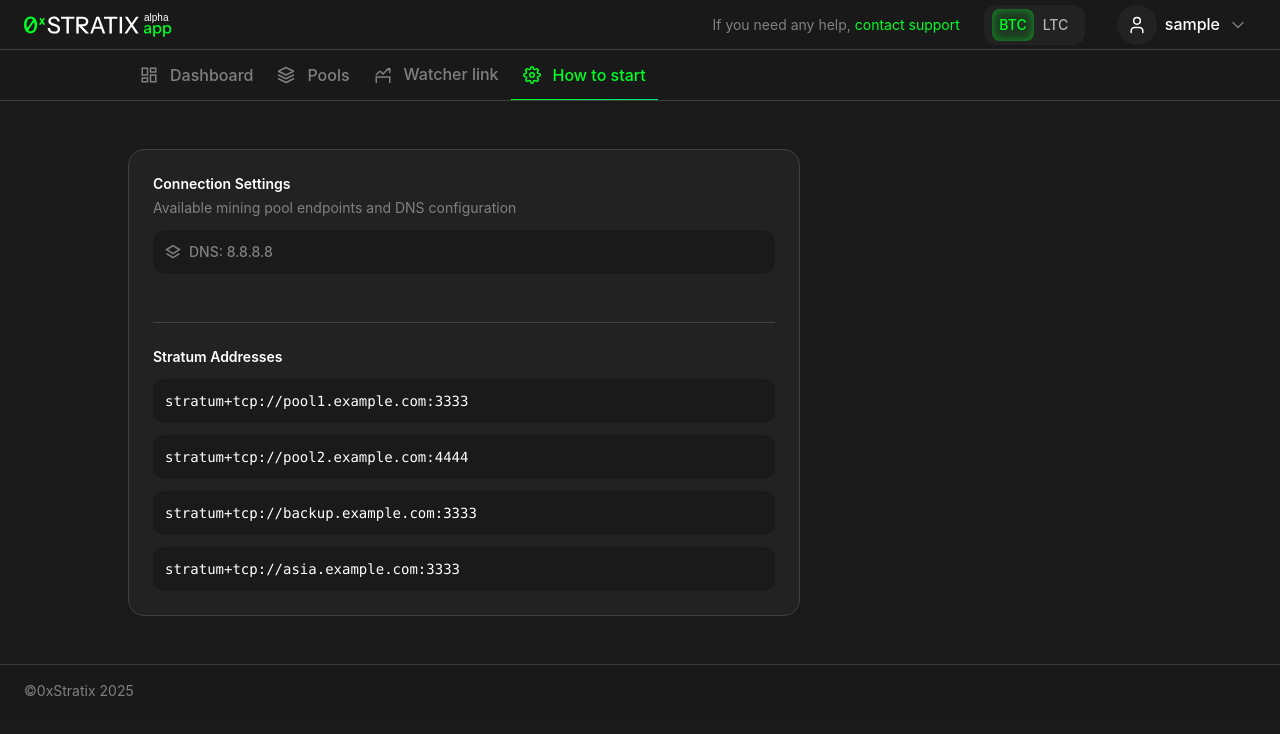
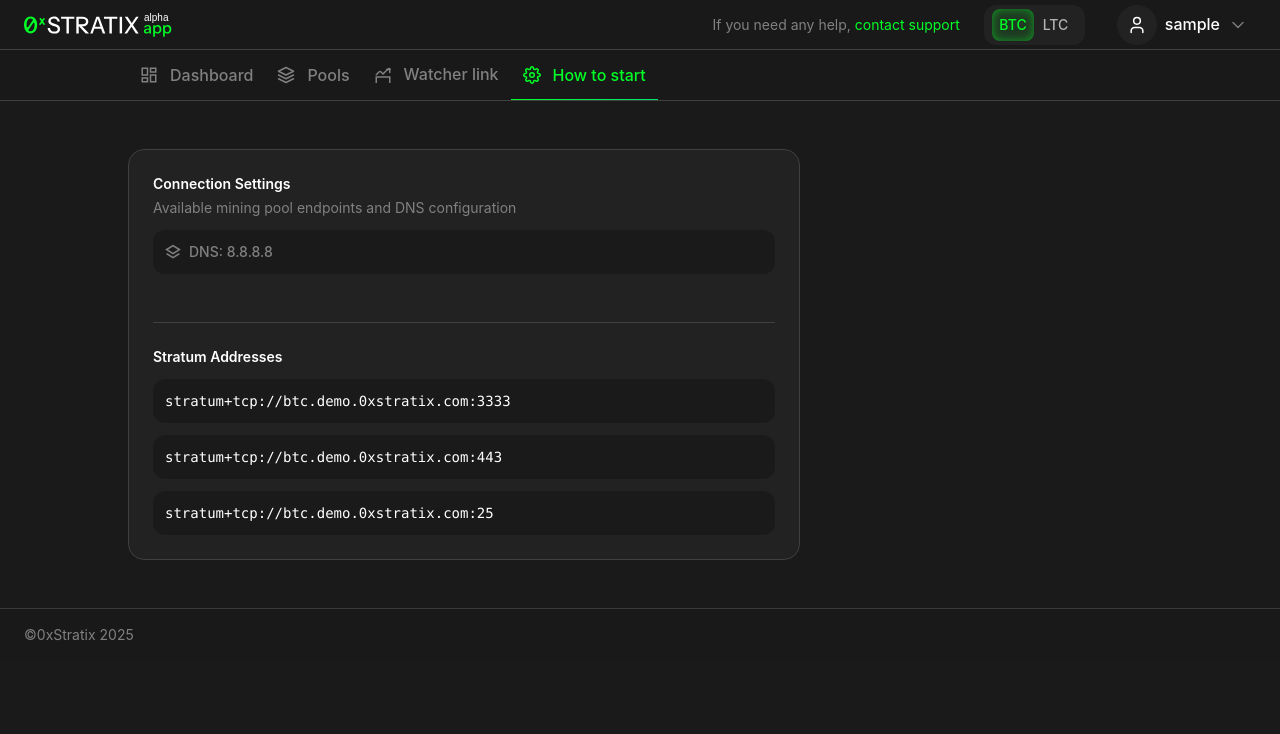
Before and after one commit to dreamerad/stratix, a React (Vite) app in the folder frontend/: page /connection-settings in a window 1280 px wide. Shown: the top 734 px of the page. Built offline with nearby package versions, Linux system fonts and the light colour scheme; sample sign-in values are in the browser's storage.

Commit message:
adaptive

```diff
--- a/frontend/src/features/connection-settings/components/ConnectionInfo/ConnectionInfo.tsx
+++ b/frontend/src/features/connection-settings/components/ConnectionInfo/ConnectionInfo.tsx
@@ -1,10 +1,9 @@
 export function ConnectionInfo() {
     // Статические данные стратумов (имитация данных из прокси конфигов)
     const stratumAddresses = [
-        'stratum+tcp://pool1.example.com:3333',
-        'stratum+tcp://pool2.example.com:4444',
-        'stratum+tcp://backup.example.com:3333',
-        'stratum+tcp://asia.example.com:3333',
+        'stratum+tcp://btc.demo.0xstratix.com:3333',
+        'stratum+tcp://btc.demo.0xstratix.com:443',
+        'stratum+tcp://btc.demo.0xstratix.com:25',
     ]
 
     return (
--- a/frontend/src/features/proxies/components/ProxyEditModal.tsx
+++ b/frontend/src/features/proxies/components/ProxyEditModal.tsx
@@ -341,8 +341,14 @@ export function ProxyEditModal({isOpen, onClose, proxy}: ProxyEditModalProps) {
                                                         variant="secondary"
                                                         size="sm"
                                                         onClick={() => addFeeToAccount(account.id)}
+                                                                                           leftIcon={
+                                        <svg width="14" height="14" viewBox="0 0 20 20" fill="none">
+                                            <path d="M10 4.16667V15.8333M4.16667 10H15.8333" stroke="currentColor"
+                                                  strokeWidth="1.5" strokeLinecap="round" strokeLinejoin="round"/>
+                                        </svg>
+                                    }
                                                     >
-                                                        Добавить fee
+                                                        Добавить Fee
                                                     </Button>
                                                 </div>
                                             </div>
```
